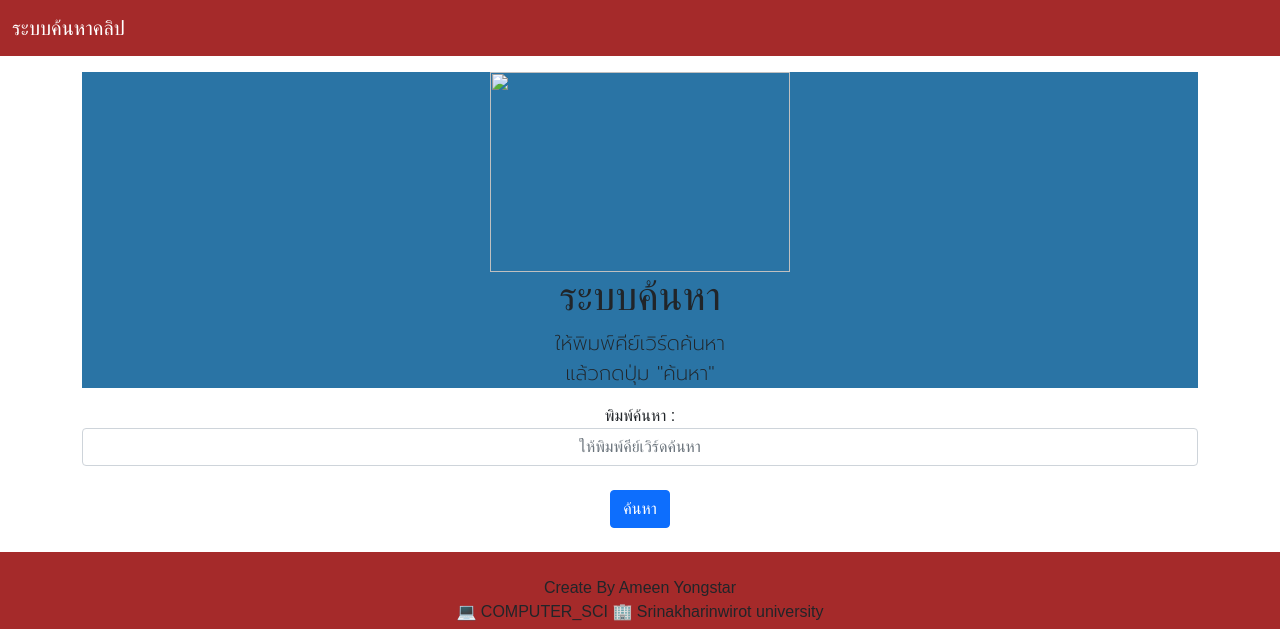
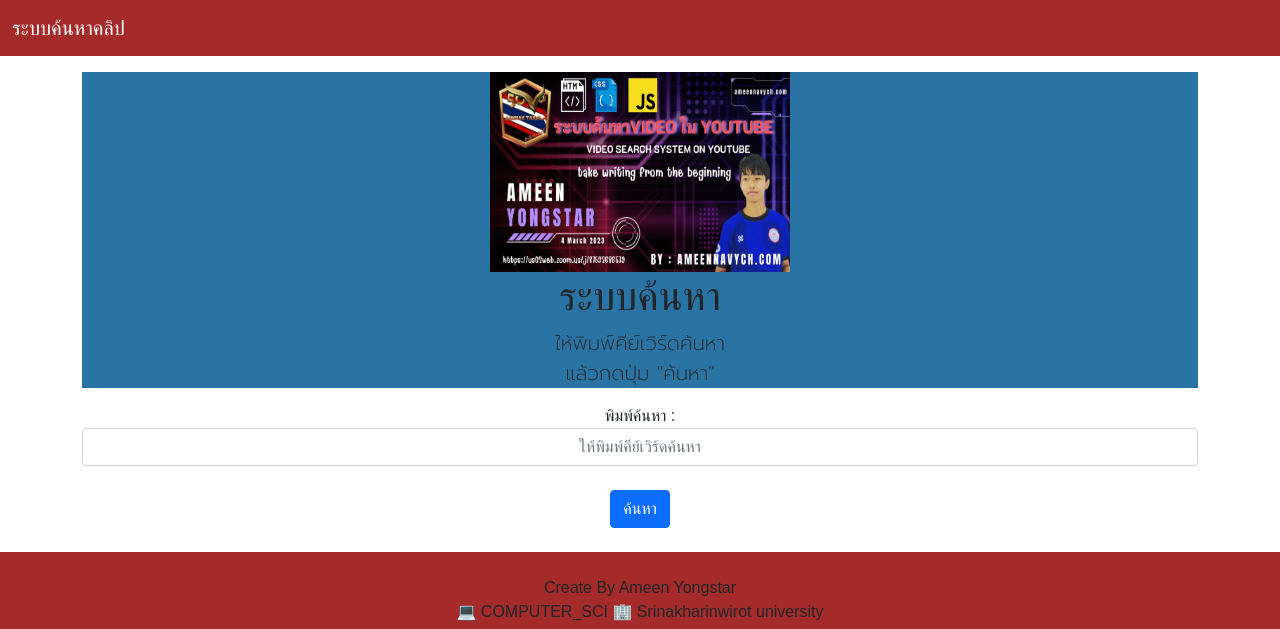
Before and after one commit to isuchart/youtube-search, a plain HTML site: page index.html in a window 1280 px wide. Shown: the top 629 px of the page. Drawn offline with nearby package versions, Linux system fonts and the light colour scheme; the site is published under a folder, as on GitHub Pages, so addresses that start at the root find nothing; a web font is replaced by a local one.

Commit message:
Update index.html

```diff
--- a/index.html
+++ b/index.html
@@ -20,7 +20,7 @@
     </nav>
     <div class="container">
         <div class="center">
-            <img src="/img/img1.jpg" width="300px" height="200px">
+            <img src="./img/img1.jpg" width="300px" height="200px">
             <h1>ระบบค้นหา</h1>
             <p class="lead"> ให้พิมพ์คีย์เวิร์ดค้นหา <br>
                 แล้วกดปุ่ม "ค้นหา"
```
